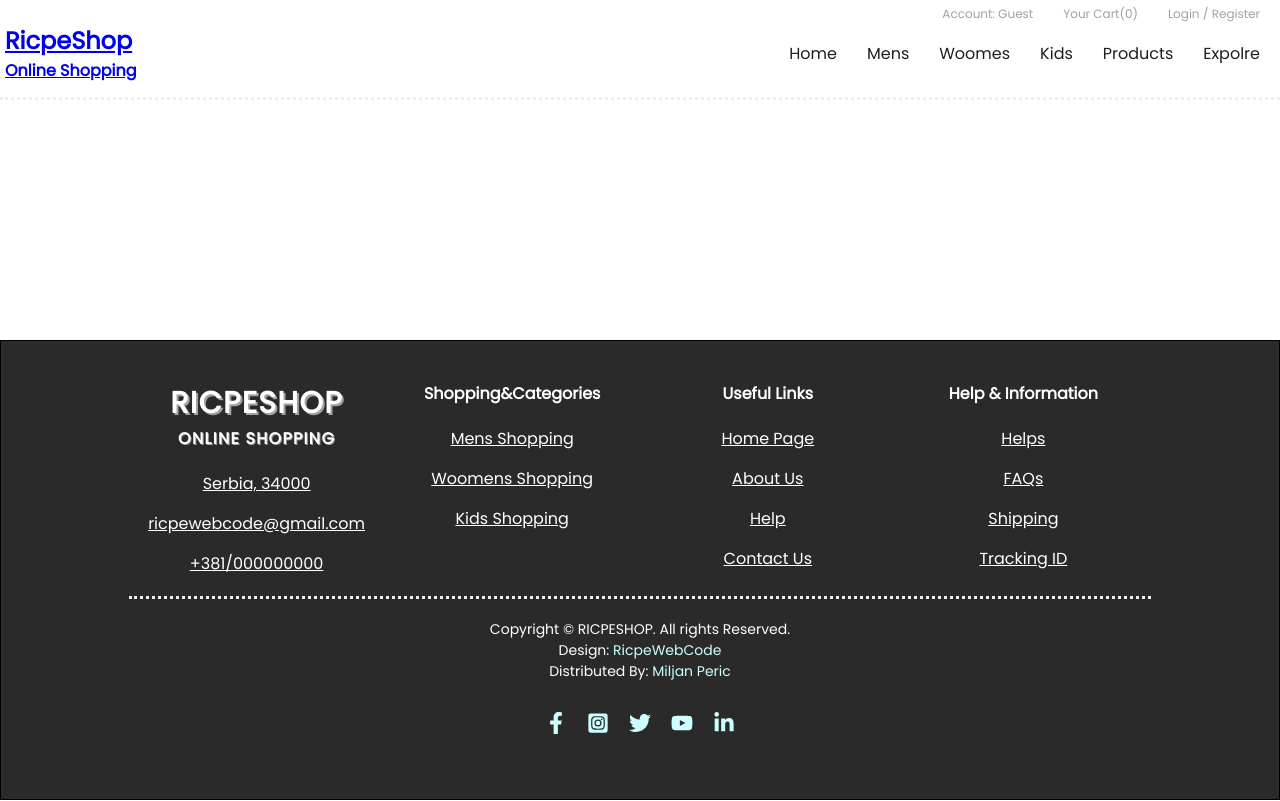
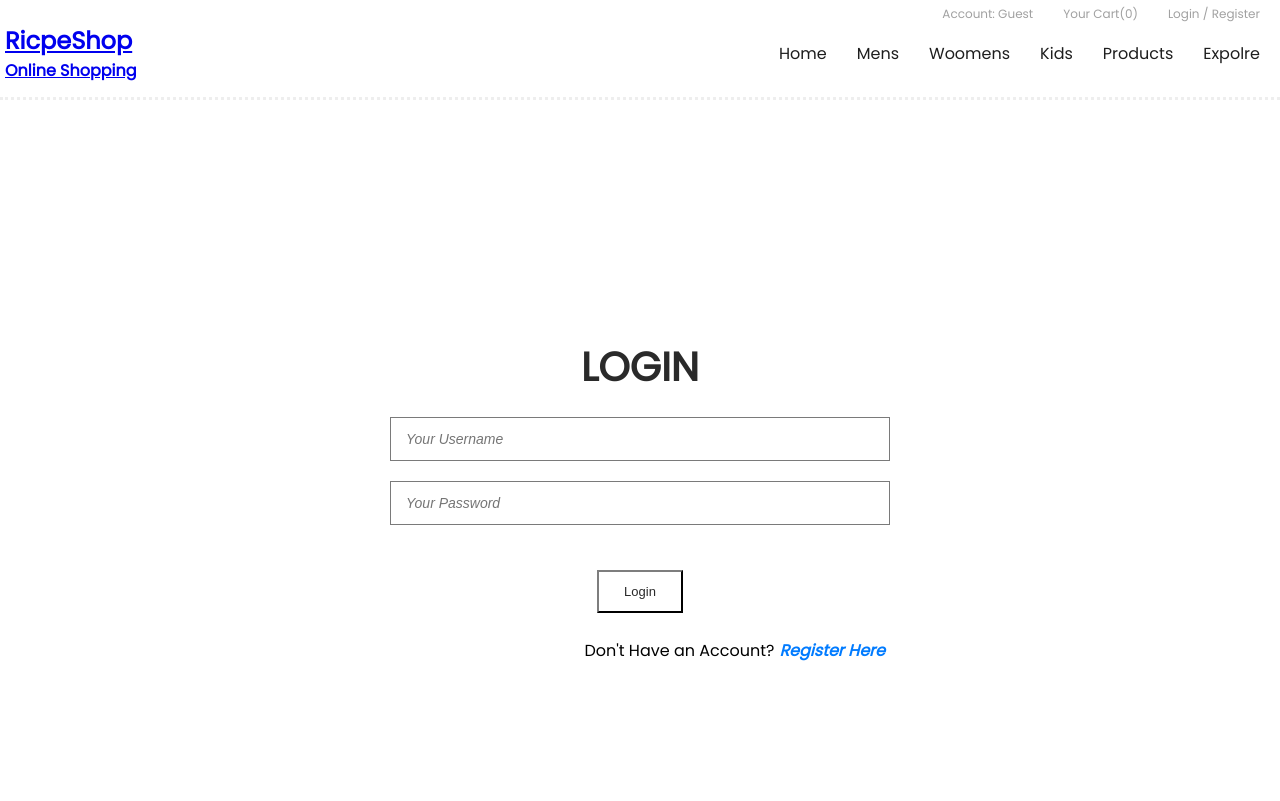
Before and after one commit to kotikCrypto/ecommerce, a React (Create React App) app in the folder frontend/: page /login in a window 1280 px wide. Shown: the top 801 px of the page. Built offline with nearby package versions, Linux system fonts and the light colour scheme.

Commit message:
Login Register

```diff
--- a/frontend/src/App.css
+++ b/frontend/src/App.css
@@ -51,7 +51,7 @@
 
 .headerNav ul {
     display: flex;
-        list-style: none;
+    list-style: none;
 }
 
 .headerNav ul li {
@@ -95,7 +95,8 @@
 .footerBottom {
     display: block;
     margin: 0 auto;
-    width: 80%;height: 200px;
+    width: 80%;
+    height: 200px;
     padding: 20px 0 20px 0;
 }
 
@@ -180,14 +181,14 @@
 }
 
 /* ------------------------------------------------ */
-              /* Intro */
+/* Intro */
 
 .intro {
     min-height: 100vh;
     display: flex;
     align-items: center;
-        margin-left: 16px;
-        margin-right: 16px;
+    margin-left: 16px;
+    margin-right: 16px;
     border-bottom: 3px dotted #eee;
 }
 
@@ -332,3 +333,83 @@
     background-color: #fff;
     color: #2a2a2a;
 }
+
+.formSign {
+    min-height: 100vh;
+    margin-left: 16px;
+    margin-right: 16px;
+    padding: 80px 40px;
+    display: flex;
+    justify-content: center;
+    align-items: center;
+}
+
+
+.formSignDiv {
+    width: 500px;
+}
+
+.formSignTitle {
+    color: #2a2a2a;
+    font-weight: 700;
+    text-transform: uppercase;
+    text-align: center;
+    margin-bottom: 20px;
+    font-size: 40px;
+}
+
+.formSignGroups {
+    display: flex;
+    flex-direction: column;
+}
+
+.formSignGroups input {
+    width: 100%;
+    height: 44px;
+    line-height: 44px;
+    padding: 0 15px;
+    font-size: 14px;
+    font-style: italic;
+    font-weight: 500;
+    color: #aaa;
+    border-radius: 0px;
+    border: 1px solid #7a7a7a;
+    box-shadow: none;
+    margin-bottom: 20px;
+}
+
+.formSignGroups input:focus {
+    outline-color: #ffc107;
+}
+
+.formSignDiv button {
+    display: block;
+    margin: 25px auto;
+    background-color: #fff;
+    border-color: #2a2a2a;
+    color: #2a2a2a;
+    font-size: 13px;
+    padding: 12px 25px;
+    font-weight: 500;
+    transition: all 0.3s;
+    cursor: pointer;
+}
+
+.formSignDiv button:hover {
+    background-color: #2a2a2a;
+    color: #fff;
+}
+
+.formSignDiv p {
+    display: flex;
+    justify-content: flex-end;
+    font-size: 16px;
+}
+
+.formSignDiv p a {
+    margin: 0 5px;
+    color: #007bff;
+    font-style: italic;
+    font-weight: 700;
+    text-decoration: none;
+}
--- a/frontend/src/App.js
+++ b/frontend/src/App.js
@@ -7,6 +7,8 @@ import Contact from './pages/Contact';
 import About from './pages/About';
 import Products from './pages/Products';
 import Product from './pages/Product';
+import Register from './pages/Register';
+import Login from './pages/Login';
 
 function App() {
   return (
@@ -19,6 +21,8 @@ function App() {
             <Route path='/about' element={<About/>}/>
             <Route path='/products' element={<Products/>}/>
             <Route path='/product/:id' element={<Product/>}/>
+            <Route path='/login' element={<Login/>}/>
+            <Route path='/register' element={<Register/>}/>
           </Routes>
         </Layout>
       </Router>
--- a/frontend/src/components/Header.jsx
+++ b/frontend/src/components/Header.jsx
@@ -9,7 +9,7 @@ const Header = () => {
                 <div className="headerTopLinks">
                     <Link to="/account">Account: Guest</Link>
                     <Link to="/cart">Your Cart(0)</Link>
-                    <Link to="/account">Login / Register</Link>
+                    <Link to="/login">Login / Register</Link>
                 </div>
             </div>
 
@@ -30,16 +30,16 @@ const Header = () => {
                             <NavLink to="/" className="headerNavLink">Home</NavLink>
                         </li>
                         <li>
-                            <NavLink to="/" className="headerNavLink" >Mens</NavLink>
+                            <a href="/#men" className="headerNavLink" >Mens</a>
                         </li>
                         <li>
-                            <NavLink to="/" className="headerNavLink">Woomes</NavLink>
+                            <a href="/#woomen" className="headerNavLink">Woomens</a>
                         </li>
                         <li>
-                            <NavLink to="/" className="headerNavLink">Kids</NavLink>
+                            <a href="/#kids" className="headerNavLink">Kids</a>
                         </li>
                         <li>
-                            <NavLink to="/" className="headerNavLink">Products</NavLink>
+                            <NavLink to="/products" className="headerNavLink">Products</NavLink>
                         </li>
                         <li>
                             <NavLink to="/" className="headerNavLink">Expolre</NavLink>
--- a/frontend/src/components/KidsLatest.jsx
+++ b/frontend/src/components/KidsLatest.jsx
@@ -13,7 +13,7 @@ const KidsLatest = () => {
     slidesToScroll: 1
 };
   return (
-    <div className='latestContainer'>
+    <div className='latestContainer' id='kids'>
       <div className="latestDiv">
 
         <div className="latestText">
--- a/frontend/src/components/MenLatest.jsx
+++ b/frontend/src/components/MenLatest.jsx
@@ -13,7 +13,7 @@ const MenLatest = () => {
         slidesToScroll: 1
     };
     return (
-        <div className='latestContainer'>
+        <div className='latestContainer' id='men'>
             <div className="latestDiv">
 
                 <div className="latestText">
--- a/frontend/src/components/WoomenLatest.jsx
+++ b/frontend/src/components/WoomenLatest.jsx
@@ -13,7 +13,7 @@ const WoomenLatest = () => {
     slidesToScroll: 1
 };
   return (
-    <div className='latestContainer'>
+    <div className='latestContainer' id="woomen">
       <div className="latestDiv">
 
         <div className="latestText">
--- a/frontend/src/index.css
+++ b/frontend/src/index.css
@@ -12,6 +12,10 @@
   margin: 0;
   padding: 0;
   box-sizing: border-box;
+}
+
+html {
+  scroll-behavior: smooth;
 }
 
 body {
@@ -496,7 +500,6 @@ body {
   margin-left: 16px;
   margin-right: 16px;
   padding: 80px 40px;
-  border: 3px solid red;
 }
 
 .formTop {
--- /dev/null
+++ b/frontend/src/pages/Login.jsx
@@ -0,0 +1,23 @@
+import React from 'react'
+import { Link } from 'react-router-dom'
+
+const Login = () => {
+  return (
+    <div className='formSign'>
+      <div className="formSignDiv">
+        <form >
+          <h3 className="formSignTitle">Login</h3>
+
+          <div className="formSignGroups">
+            <input type="text" placeholder='Your Username' required />
+            <input type="password" placeholder='Your Password' required />
+          </div>
+          <button>Login</button>
+          <p>Don't Have an Account? <Link to="/register">Register Here</Link></p>
+        </form>
+      </div>
+    </div>
+  )
+}
+
+export default Login
--- /dev/null
+++ b/frontend/src/pages/Register.jsx
@@ -0,0 +1,25 @@
+import React from 'react'
+import { Link } from 'react-router-dom'
+
+const Register = () => {
+  return (
+    <div className='formSign'>
+    <div className="formSignDiv">
+      <form >
+        <h3 className="formSignTitle">Register</h3>
+
+        <div className="formSignGroups">
+          <input type="text" placeholder='Your Username' required />
+          <input type="email" placeholder='Your Email' required />
+          <input type="password" placeholder='Your Password' required />
+          <input type="password" placeholder='Confirm Your Password' required />
+        </div>
+        <button>Register</button>
+        <p>Don't Have an Account? <Link to="/login">Login Here</Link></p>
+      </form>
+    </div>
+  </div>
+  )
+}
+
+export default Register
```
Also changed, not shown: frontend/src/pages/Cart.jsx (added, +9 -0 lines).
